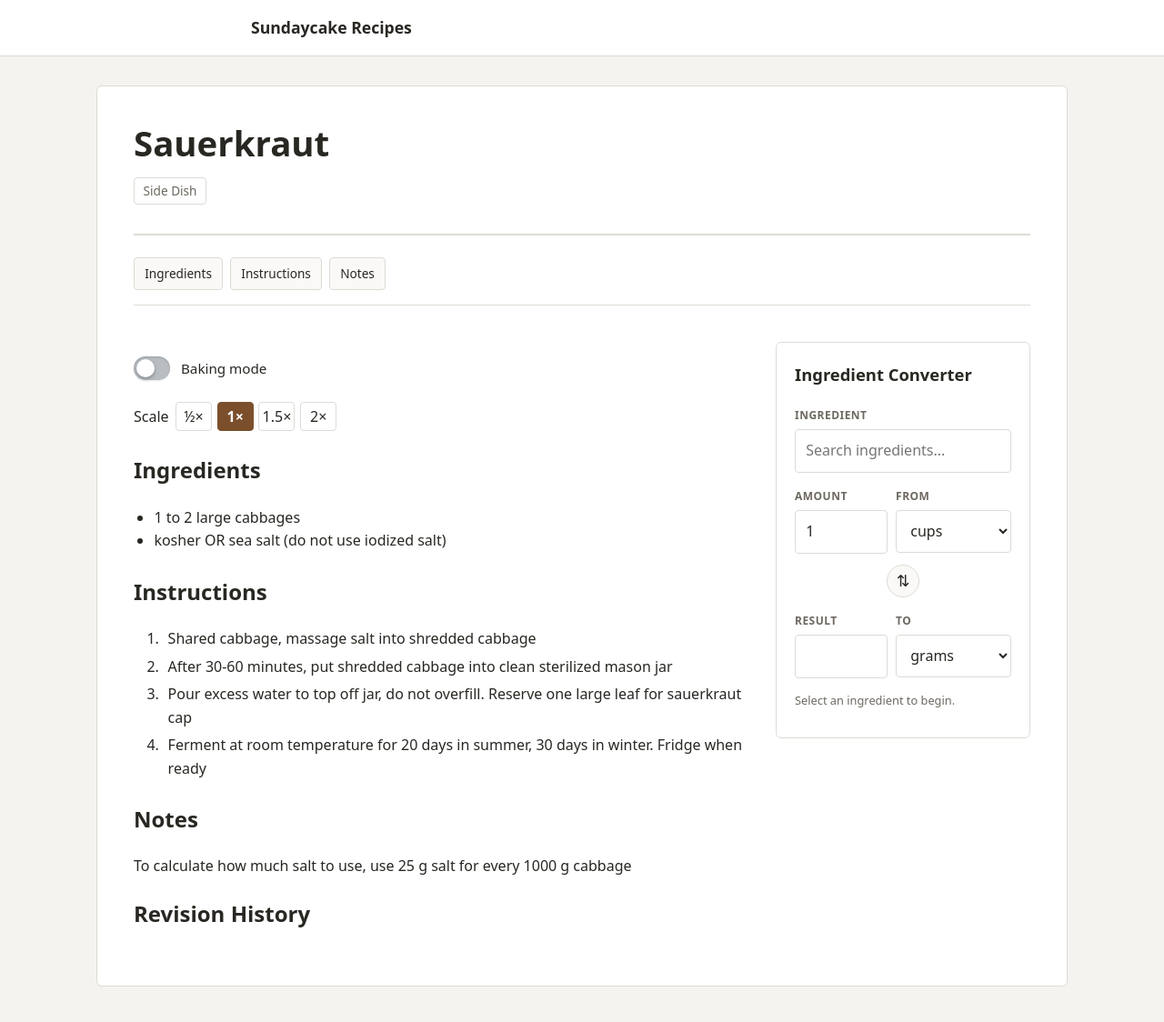
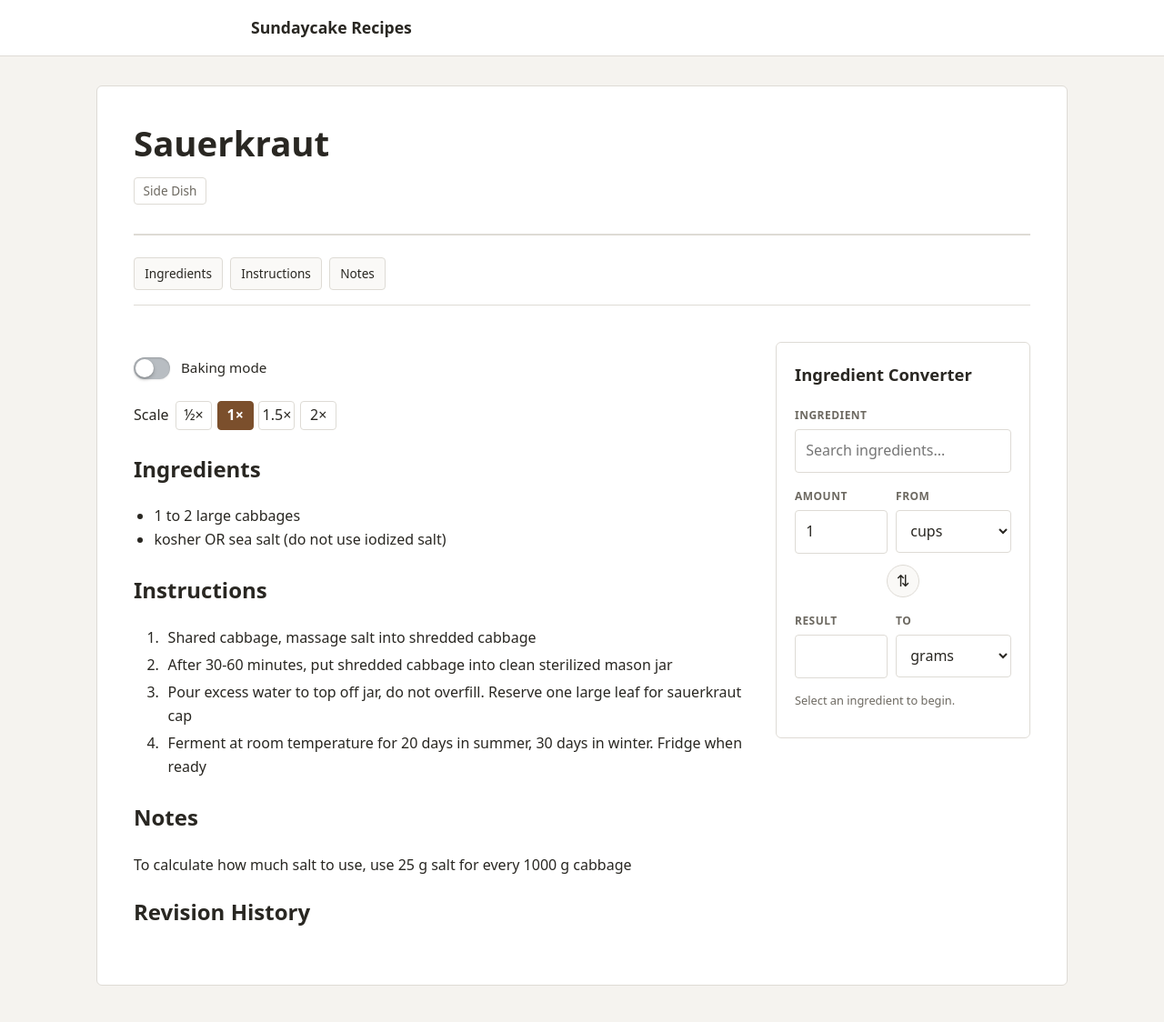
Before and after one commit to sundaycake/recipes, a Jekyll site: the page built from _recipes/sauerkraut.md, in a window 1280 px wide and 1149 px high. Shown: the top 1124 px of the window at 91% size. Built offline with Jekyll 4.4.1, drawn with Linux system fonts in a browser that asks for light colours.

Commit message:
Update style.css

```diff
--- a/assets/css/style.css
+++ b/assets/css/style.css
@@ -1108,7 +1108,7 @@ a:hover {
 
 
 /* --------------------------------------------------
-   Baking mode toggle
+   Baking mode toggle (40px)
    -------------------------------------------------- */
 
 .recipe-baking-mode {
@@ -1137,7 +1137,7 @@ a:hover {
   padding: 0;
   margin: 0;
   width: 40px;
-  height: 26px;
+  height: 24px;
   background: transparent;
   cursor: pointer;
 }
@@ -1146,7 +1146,7 @@ a:hover {
   position: relative;
   display: block;
   width: 40px;
-  height: 26px;
+  height: 24px;
   border-radius: 999px;
   background: #b8bdc2;
   box-shadow:
@@ -1159,8 +1159,8 @@ a:hover {
 
 .baking-mode-toggle-knob {
   position: absolute;
-  top: 3px;
-  left: 3px;
+  top: 2px;
+  left: 2px;
   width: 20px;
   height: 20px;
   border-radius: 50%;
@@ -1181,7 +1181,7 @@ a:hover {
 }
 
 .baking-mode-toggle[aria-pressed="true"] .baking-mode-toggle-knob {
-  transform: translateX(20px);
+  transform: translateX(16px);
 }
 
 /* Hover States */
```
